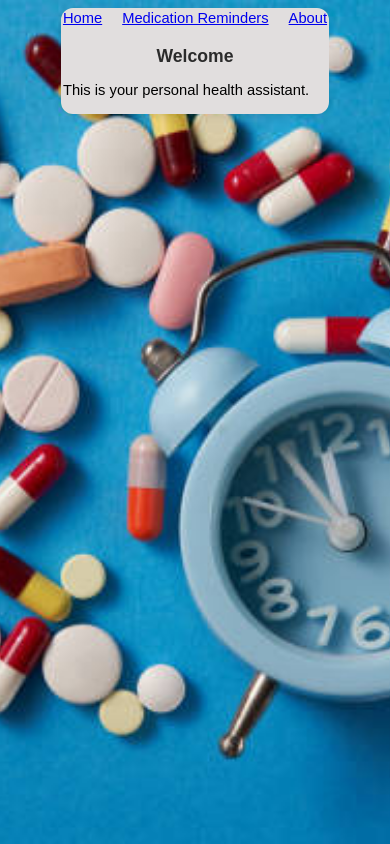
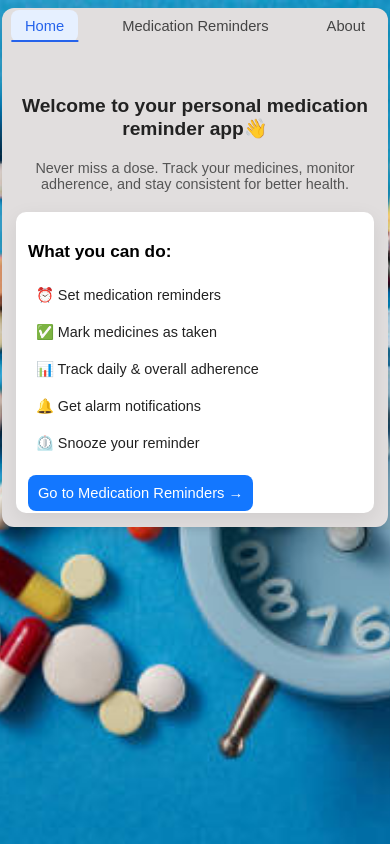
Before and after one commit to anshu8895/medicine-reminder-app, a React (Vite) app: page / in a window 390 px wide. Built offline with nearby package versions, Linux system fonts and the light colour scheme.

Commit message:
Home-page about-page content added

```diff
--- a/src/App.css
+++ b/src/App.css
@@ -20,6 +20,107 @@ body {
   box-shadow: 0 2px 10px rgba(0, 0, 0, 0.1);
   font-family: sans-serif;
 }
+
+.nav {
+  display: flex;
+  justify-content: center;
+  gap: 30px;
+  margin-bottom: 25px;
+}
+
+.nav-link {
+  text-decoration: none;
+  color: #444;
+  font-weight: 500;
+  padding: 8px 14px;
+  border-radius: 8px;
+  transition: all 0.25s ease;
+  position: relative;
+  text-align: center;
+}
+
+.nav-link:hover {
+  background-color: #e6f0ff;
+  color: #2563eb;
+}
+
+.nav-link.active {
+  background-color: #e6f0ff;
+  color: #2563eb;
+}
+
+.nav-link::after {
+  content: "";
+  position: absolute;
+  left: 50%;
+  bottom: 0;
+  width: 0;
+  height: 2px;
+  background-color: #2563eb;
+  transition: all 0.3s ease;
+  transform: translateX(-50%);
+}
+
+.nav-link.active::after {
+  width: 100%;
+}
+
+.page {
+  max-width: 500px;
+  margin: 0 auto;
+  padding: 20px;
+  text-align: center;
+}
+
+.page-title {
+  margin-bottom: 20px;
+  color: #222;
+}
+
+.page-subtitle {
+  color: #555;
+  margin-bottom: 30px;
+  font-size: 1rem;
+}
+
+.card {
+  background: #ffffff;
+  padding: 20px;
+  border-radius: 12px;
+  box-shadow: 0 6px 20px rgba(0,0,0,0.08);
+  text-align: left;
+}
+
+.feature-list {
+  list-style: none;
+  padding: 0;
+  margin: 15px 0 25px;
+}
+
+.feature-list li {
+  font-size: 1rem;
+}
+
+.primary-btn {
+  margin-top: 15px;
+  padding: 10px 18px;
+  background-color: #1377ff;
+  color: white;
+  text-decoration: none;
+  border-radius: 8px;
+  transition: background-color 0.2s ease;
+}
+
+.primary-btn:hover {
+  background-color: #1e40af;
+}
+
+.disclaimer {
+  margin-top: 20px;
+  font-size: 0.9rem;
+  color: #777;
+}
+
 
 h2 {
   text-align: center;
@@ -49,11 +150,13 @@ button {
   border: none;
   border-radius: 6px;
   cursor: pointer;
+  transition: background-color 0.2s ease;
+
 
 }
 
 button:hover {
-  background: #0f63d5;
+  background: #1e40af;
 }
 
 ul {
@@ -99,6 +202,23 @@ li button:hover {
 
 .takenBtn:hover{
   background-color: rgb(93, 91, 91);
+}
+
+.alarm-btn {
+  background-color: #4CAF50;
+  color: white;
+  padding: 10px;
+  border: none;
+  cursor: pointer;
+}
+
+.alarm-btn:hover {
+  background-color: #45a049;
+}
+
+.alarm-btn.disabled {
+  background-color: #ccc;
+  cursor: not-allowed;
 }
 
 .circleButtonStyle {
@@ -168,6 +288,22 @@ li button:hover {
     padding: 16px;
     font-size: 1rem;
   }
+
+  .page {
+    padding: 16px;
+  }
+
+  .page-title {
+    font-size: 1.7rem;
+  }
+
+  .page-subtitle {
+    font-size: 1rem;
+  }
+
+  .card {
+    padding: 20px;
+  }
 }
 
 @media (max-width: 600px) {
@@ -209,6 +345,37 @@ li button:hover {
     padding: 8px;
     margin: 4px 0;
   }
+
+  .page {
+    padding: 12px;
+    text-align: left;
+  }
+
+  .page-title {
+    font-size: 1.4rem;
+    text-align: center;
+  }
+
+  .page-subtitle {
+    font-size: 0.95rem;
+    text-align: center;
+    margin-bottom: 20px;
+  }
+
+  .card {
+    padding: 16px;
+    border-radius: 10px;
+  }
+
+  .feature-list li {
+    font-size: 0.95rem;
+  }
+
+  .primary-btn {
+    width: 100%;
+    text-align: center;
+    padding: 10px;
+  }
 }
 
 @media (max-width: 400px) {
@@ -223,6 +390,22 @@ li button:hover {
     font-size: 0.9rem;
     padding: 6px 8px;
   }
+
+  .page-title {
+    font-size: 1.2rem;
+  }
+
+  .page-subtitle {
+    font-size: 0.9rem;
+  }
+
+  .card {
+    padding: 12px;
+  }
+
+  .feature-list li {
+    font-size: 0.9rem;
+  }
 }
 
 @media (max-width: 350px) {
@@ -233,4 +416,17 @@ li button:hover {
   h2 {
     font-size: 1rem;
   }
+
+  .page-title {
+    font-size: 1.05rem;
+  }
+
+  .page-subtitle {
+    font-size: 0.85rem;
+  }
+
+  .primary-btn {
+    font-size: 0.9rem;
+    padding: 8px;
+  }
 }
--- a/src/App.jsx
+++ b/src/App.jsx
@@ -1,4 +1,4 @@
-import { Routes, Route, Link } from "react-router-dom";
+import { Routes, Route, NavLink } from "react-router-dom";
 import MedicationReminderPage from "./pages/MedicationReminderPage";
 import HomePage from "./pages/HomePage";
 import AboutPage from "./pages/AboutPage";
@@ -9,10 +9,16 @@ export default function App() {
   return (
     <div className="app-container">
 
-      <nav style={{ display: "flex", justifyContent: "center", gap: "20px", marginBottom: "20px" }}>
-        <Link to="/">Home</Link>
-        <Link to="/reminders">Medication Reminders</Link>
-        <Link to="/about">About</Link>
+      <nav className="nav">
+        <NavLink to="/" end className="nav-link">
+          Home
+        </NavLink>
+        <NavLink to="/reminders" className="nav-link">
+          Medication Reminders
+        </NavLink>
+        <NavLink to="/about" className="nav-link">
+          About
+        </NavLink>
       </nav>
 
       <Routes>
--- a/src/components/MedicationForm.jsx
+++ b/src/components/MedicationForm.jsx
@@ -7,7 +7,10 @@ export default function MedicationForm({ AddToList }) {
 
     function handleSubmit(e) {
         e.preventDefault();
-        if (!medicineName.trim() || !medicineTime) return;
+        if (!medicineName.trim() || !medicineTime) {
+            alert('Please enter a valid medicine name and time!')
+            return;
+        }
 
         AddToList({ medicineName, medicineTime });
         setMedicineName('');
--- a/src/components/MedicationList.jsx
+++ b/src/components/MedicationList.jsx
@@ -19,10 +19,6 @@ export default function MedicationList({ reminders, onDelete, onEdit, markAsTake
   );
 }
 
-function formatIndianDate(dateString) {
-  return new Date(dateString).toLocaleDateString("en-IN");
-}
-
 function ReminderItem({ reminder, onDelete, onEdit, markAsTaken, isSnoozed }) {
   const [isEditing, setIsEditing] = useState(false);
   const [medicineName, setMedicineName] = useState(reminder.medicineName);
@@ -33,12 +29,26 @@ function ReminderItem({ reminder, onDelete, onEdit, markAsTaken, isSnoozed }) {
     setIsEditing(false);
   }
 
+  function formatTime12h(time24) {
+    const [hour, minute] = time24.split(":").map(Number);
+    const ampm = hour >= 12 ? "PM" : "AM";
+    const hour12 = hour % 12 || 12;
+    return `${hour12}:${minute.toString().padStart(2, "0")} ${ampm}`;
+  }
+  function formatDateShort(dateValue) {
+    const d = new Date(dateValue);
+    const day = d.getDate();
+    const month = d.getMonth() + 1;
+    const year = d.getFullYear().toString().slice(-2);
+    return `${day}/${month}/${year}`;
+  }
+
   if (reminder.taken) {
     return (
       <li>
         <div style={{ fontSize: "0.9rem", color: "#555" }}>
-        <strong>{reminder.medicineName} </strong>
-          {formatIndianDate(reminder.date)} at {reminder.medicineTime}
+          <strong>{reminder.medicineName} </strong>
+          {formatDateShort(reminder.date)} at {formatTime12h(reminder.medicineTime)}
         </div>
         <span style={{ color: "green", fontWeight: "bold", marginLeft: "10px" }}>
           Completed
@@ -64,7 +74,7 @@ function ReminderItem({ reminder, onDelete, onEdit, markAsTaken, isSnoozed }) {
           <div>
             <strong>{reminder.medicineName}</strong>
             {isSnoozed && <span style={{ marginLeft: "8px" }} title="Snooze Active">🔔</span>}
-            <span> at {reminder.medicineTime}</span>
+            <span> at {formatTime12h(reminder.medicineTime)}</span>
           </div>
 
           <div style={{ display: "flex", gap: "6px" }}>
--- a/src/hooks/useReminders.js
+++ b/src/hooks/useReminders.js
@@ -14,6 +14,20 @@ export default function useReminders() {
         const saved = localStorage.getItem('snoozed_item_ids');
         return saved ? JSON.parse(saved) : [];
     });
+
+    // Adherence calculation
+    const totalCount = reminders.length;
+    const takenCount = reminders.filter(r => r.taken).length;
+
+    const totalAdherence =
+        totalCount === 0 ? 0 : Math.round((takenCount / totalCount) * 100);
+
+    const todaysTotal = reminders.filter(r => r.date === today).length;
+    const todaysTaken = reminders.filter(r => r.date === today && r.taken).length;
+
+    const todayAdherence =
+        todaysTotal === 0 ? 0 : Math.round((todaysTaken / todaysTotal) * 100);
+
 
     // Sync Reminders to LocalStorage
     useEffect(() => {
@@ -59,7 +73,7 @@ export default function useReminders() {
         setSnoozedItemIds(prev => {
             const otherSnoozes = Array.isArray(prev) ? prev.filter(item => item.id !== id) : [];
             const reminder = reminders.find(r => r.id === id);
-            return [...otherSnoozes, { id, time: snoozeTime, medicineName:reminder.medicineName }];
+            return [...otherSnoozes, { id, time: snoozeTime, medicineName: reminder.medicineName }];
         });
     }
 
@@ -72,6 +86,8 @@ export default function useReminders() {
     return {
         reminders,
         snoozedItemIds,
+        todayAdherence,
+        totalAdherence,
         addReminder,
         markAsTaken,
         editReminder,
--- a/src/pages/AboutPage.jsx
+++ b/src/pages/AboutPage.jsx
@@ -1,8 +1,29 @@
 export default function AboutPage() {
   return (
-    <div>
-      <h2>About</h2>
-      <p>This app tracks medications and helps you stay consistent.</p>
+    <div className="page">
+      <h2 className="page-title">About This App</h2>
+
+      <div className="card">
+        <p>
+          This medication reminder app is designed to help individuals
+          stay consistent with their treatment plans.
+        </p>
+
+        <p>
+          Medication adherence is a critical factor in managing chronic
+          conditions and improving long-term health outcomes.
+        </p>
+
+        <p>
+          The app focuses on simplicity, clarity, and reliability, so
+          reminders are easy to set and actions are easy to complete.
+        </p>
+
+        <p className="disclaimer">
+          ⚠️ This app is a reminder tool and does not replace professional
+          medical advice.
+        </p>
+      </div>
     </div>
   );
 }
--- a/src/pages/HomePage.jsx
+++ b/src/pages/HomePage.jsx
@@ -1,8 +1,29 @@
+import { Link } from "react-router-dom";
+
 export default function HomePage() {
   return (
-    <div>
-      <h2>Welcome</h2>
-      <p>This is your personal health assistant.</p>
+    <div className="page">
+      <h2 className="page-title"> Welcome to your personal medication reminder app👋</h2>
+
+      <p className="page-subtitle">
+        Never miss a dose. Track your medicines, monitor adherence,
+        and stay consistent for better health.
+      </p>
+
+      <div className="card">
+        <h3>What you can do:</h3>
+        <ul className="feature-list">
+          <li>⏰ Set medication reminders</li>
+          <li>✅ Mark medicines as taken</li>
+          <li>📊 Track daily & overall adherence</li>
+          <li>🔔 Get alarm notifications</li>
+          <li>⏲️ Snooze your reminder</li>
+        </ul>
+
+        <Link to="/reminders" className="primary-btn">
+          Go to Medication Reminders →
+        </Link>
+      </div>
     </div>
   );
 }
```
Also changed, not shown: src/pages/MedicationReminderPage.jsx (+16 -20 lines).
